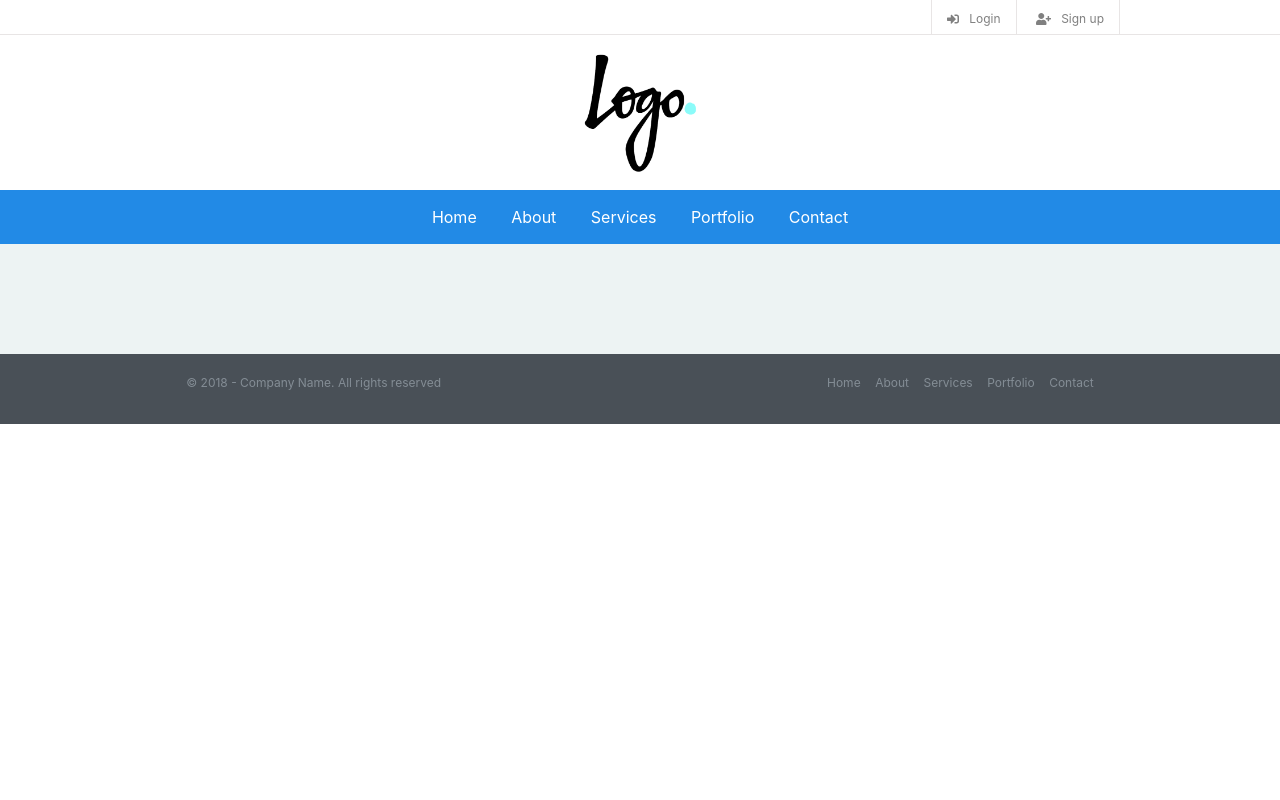
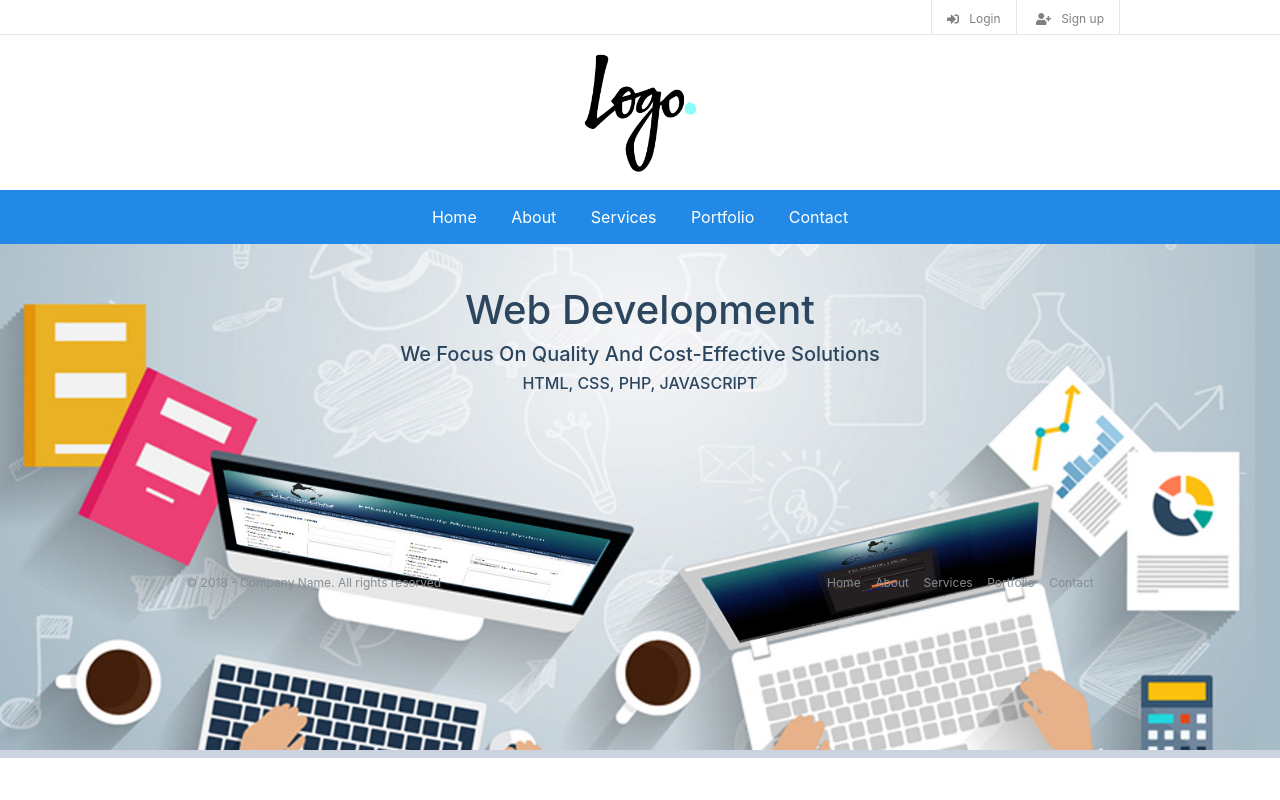
Before and after one commit to engelcalderon/CMS_MVC_PHP, a PHP site: template views/pages/home.php in a window 1280 px wide. Run offline with PHP 8.4, Linux system fonts and the light colour scheme; the template is opened without the code that fills it, so the values that code supplies are empty; some libraries are stand-ins or nearby versions.

Commit message:
home banner was added

```diff
--- a/controller/controller.php
+++ b/controller/controller.php
@@ -21,7 +21,7 @@ class MvcController {
             include $view;
             // call just one time that why I verify that is not in the login page or signup page
             // session was started in index
-            if (!isset($_SESSION["logged"]) && $_GET["admin"] != "login" && $_GET["admin"] != "signup") {
+            if (!$_SESSION["logged"] && $_GET["admin"] != "login" && $_GET["admin"] != "signup") {
                 header("location:index.php?admin=login");
                 exit();
             }
--- a/resources/main.css
+++ b/resources/main.css
@@ -66,6 +66,22 @@
 .home-navigation .main-menu ul a:hover {
     text-decoration: none;
     color: #ccedff;
+}
+
+.banner-slide .banner-text {
+    position:absolute;
+    width:50%;
+    margin: auto;
+    left: 0;
+    right: 0;
+    top: 0;
+    bottom: 0;
+    padding: 25px;
+    display: flex;
+    flex-wrap: wrap;
+    align-content: center;
+    justify-content: center;
+    color: #2c465f;
 }
 
 .content {
--- a/views/pages/navigation.php
+++ b/views/pages/navigation.php
@@ -12,7 +12,7 @@
     </div>
 <div class="main-menu">
 <ul>
-<li class="menu-item"><a href="index.php">Home</a></li>
+<li class="menu-item"><a href="index.php?action=home">Home</a></li>
 <li class="menu-item"><a href="index.php?action=about">About</a></li>
 <li class="menu-item"><a href="#">Services</a></li>
 <li class="menu-item"><a href="#">Portfolio</a></li>
@@ -20,4 +20,14 @@
 </ul>
 </div>
 
+<?php
+    if (isset($_GET["action"])) {
+        if ($_GET["action"] == "home") {
+            include "slider.php";
+        }
+    } else {
+        include "slider.php";
+    }
+?>
+
 </div>
--- /dev/null
+++ b/views/pages/slider.php
@@ -0,0 +1,8 @@
+<div class="banner-slide" style="width: 100%; height:200px; position:relative">
+    <div class="banner-text">
+        <h1>Web Development</h1>
+        <h5>We Focus On Quality And Cost-Effective Solutions</h5>
+        <h6>HTML, CSS, PHP, JAVASCRIPT</h6>
+    </div>
+    <img src="resources/images/banner-slide.jpg" style="width: 100%;"></img>
+</div>
```
Also changed, not shown: resources/images/banner-slide.jpg (added).
